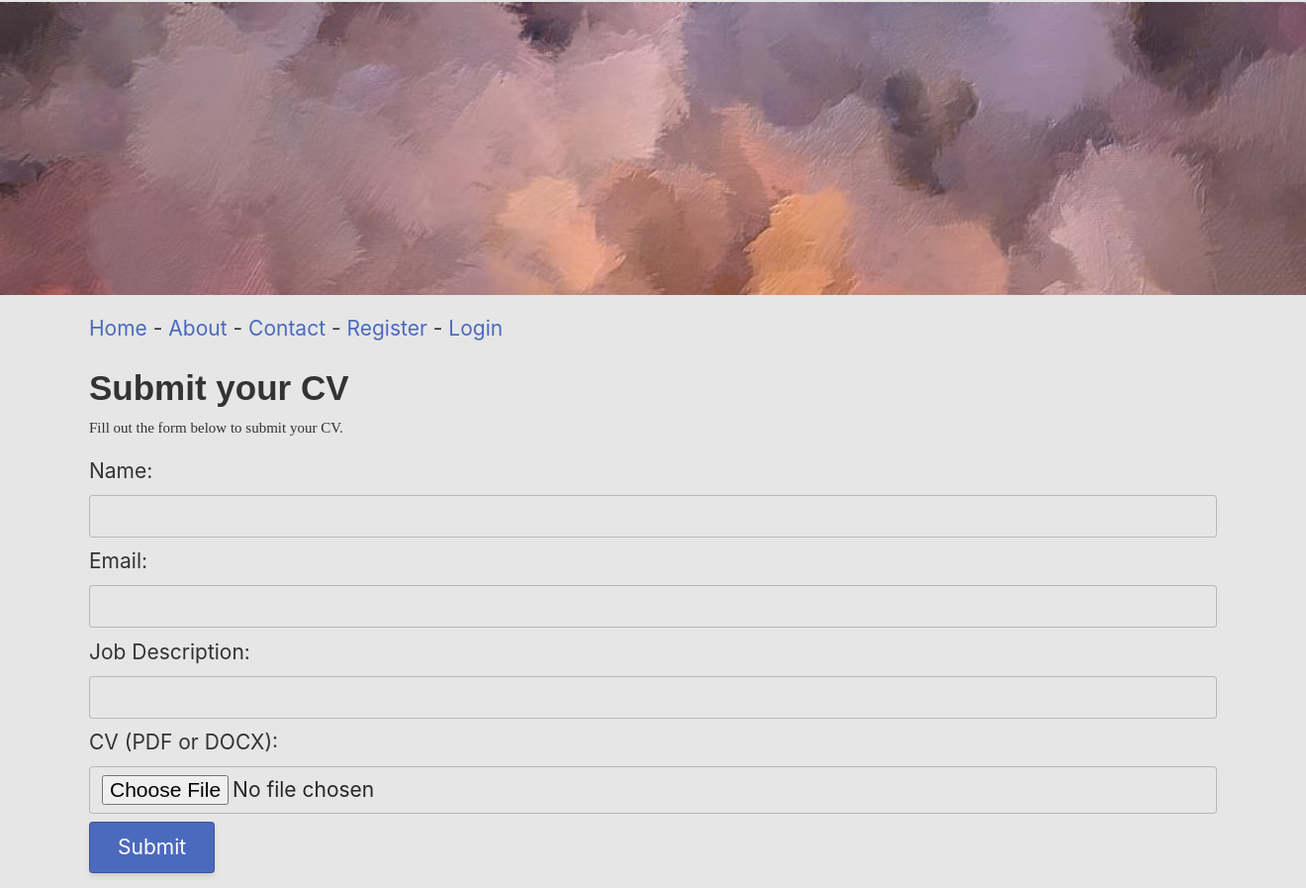
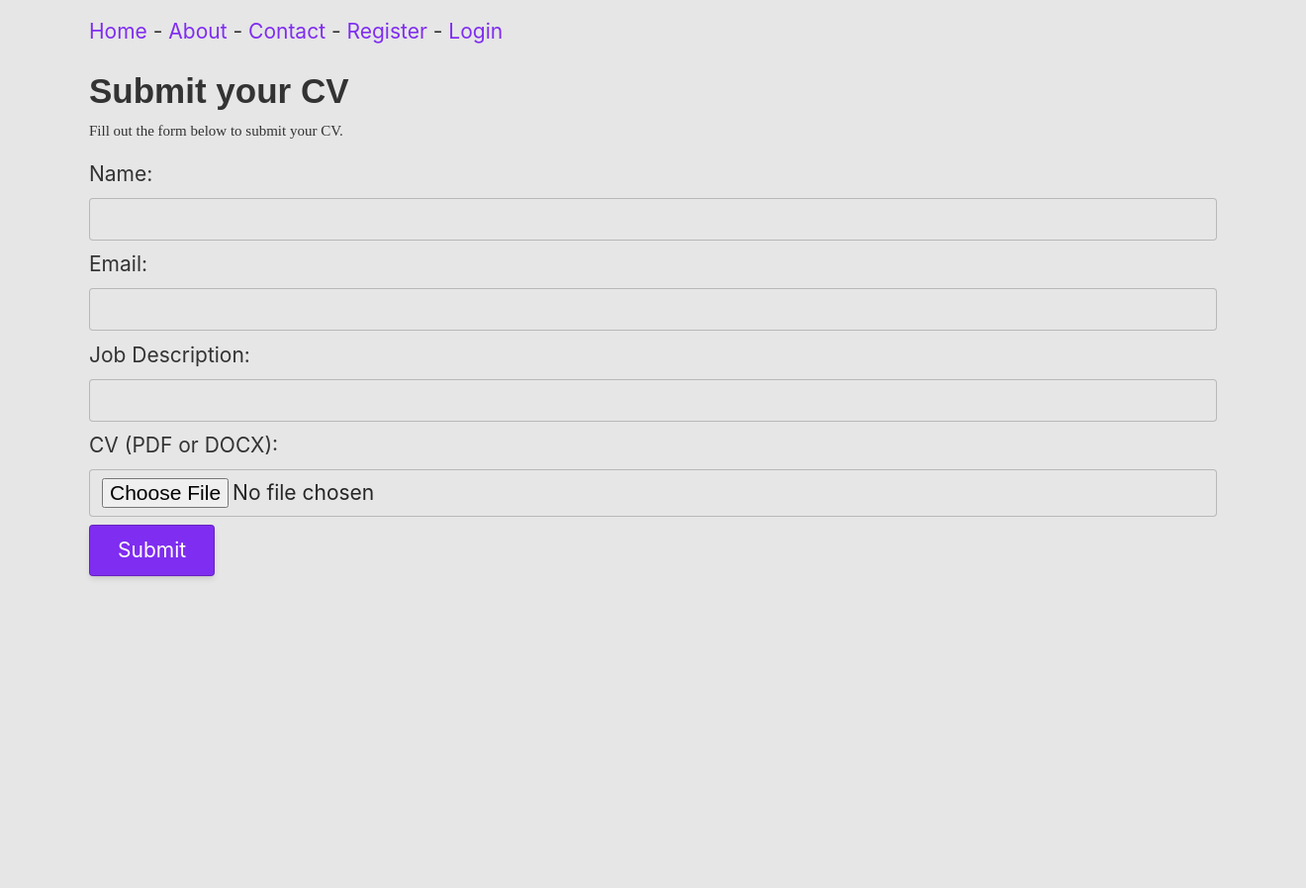
Before and after one commit to Startr/WEB-flask, a Flask app: page / in a window 1320 px wide. Shown: that part at 99% size. After the commit the page ends 800 px from the top of that part, so only its background shows below. Run offline with Flask 3, Linux system fonts and the light colour scheme; the page is wider than the window, and the part outside it is not shown; some libraries are stand-ins or nearby versions; some web fonts are replaced.

Commit message:
Transitioning to Startr Style

```diff
--- a/static/css/startr.css
+++ b/static/css/startr.css
@@ -37,7 +37,10 @@
   --blue: hsl(224, 47%, 52%);
   --orange: hsl(33, 79%, 36%);
   --red: hsl(11, 95%, 45%);
-  --primary: var(--blue);
+  --purple: hsl(265, 87%, 56%);
+  --pink: hsl(322, 89%, 60%);
+  --yellow: hsl(45, 100%, 50%);
+  --primary: var(--purple);
   --secondary: var(--green);
   --background: var(--grey);
   --background-alt: hsl(210, 40%, 98%);
@@ -436,7 +439,6 @@ header {
 @media screen and (min-width: calc(80rem - 2rem)) {
   header {
     transform: translate(calc(((100vw - 80rem) / -2) - 0rem));
-    min-height: 20rem;
   }
 }
 footer {
--- a/templates/layout.html
+++ b/templates/layout.html
@@ -51,11 +51,11 @@
   </head>
   <body class="invisible">
     <header>
-      <img
+      {#<img
         src="{{ url_for('static', filename='images/example.jpeg') }}"
         alt="Example Image"
         style="--w: 100%"
-      />
+      />#}
     </header>
     <nav>
       {% if session._user_id %}
```
